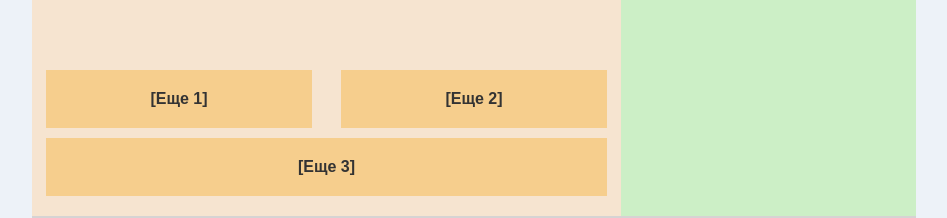
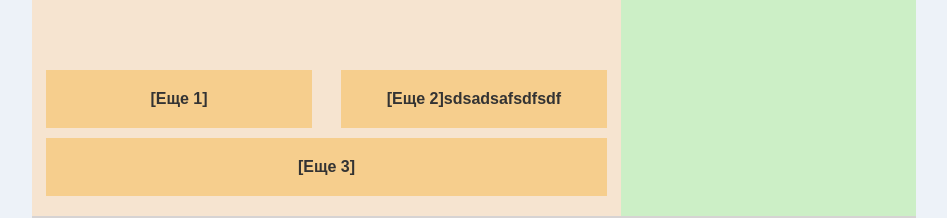
Before and after one commit to Neitron43/testrepo, a plain HTML site: page index.html in a window 1280 px wide. Shown: the part 152-370 px from the top of the page, without its empty margins (166-1113 px from the left). Drawn offline with Linux system fonts and the light colour scheme.

Commit message:
added html 1

```diff
--- a/index.html
+++ b/index.html
@@ -21,7 +21,7 @@
             <div class="main"> [Основаная часть]
                 <div class="main_boxes">
                     <div class="box1">[Еще 1]</div>
-                    <div class="box2">[Еще 2]</div>
+                    <div class="box2">[Еще 2]sdsadsafsdfsdf</div>
                     <div class="box3">[Еще 3]</div>
                 </div>
             </div>
```
